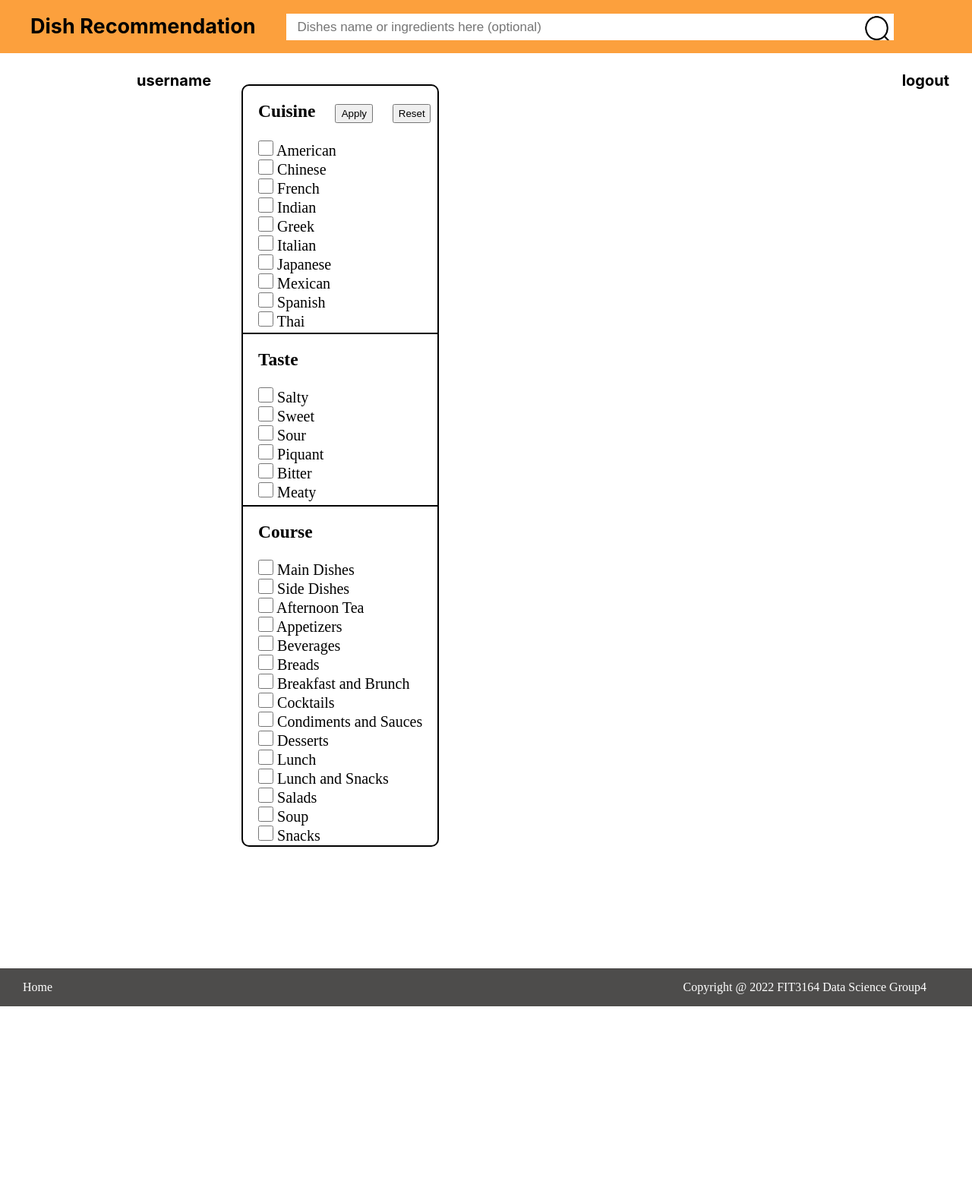
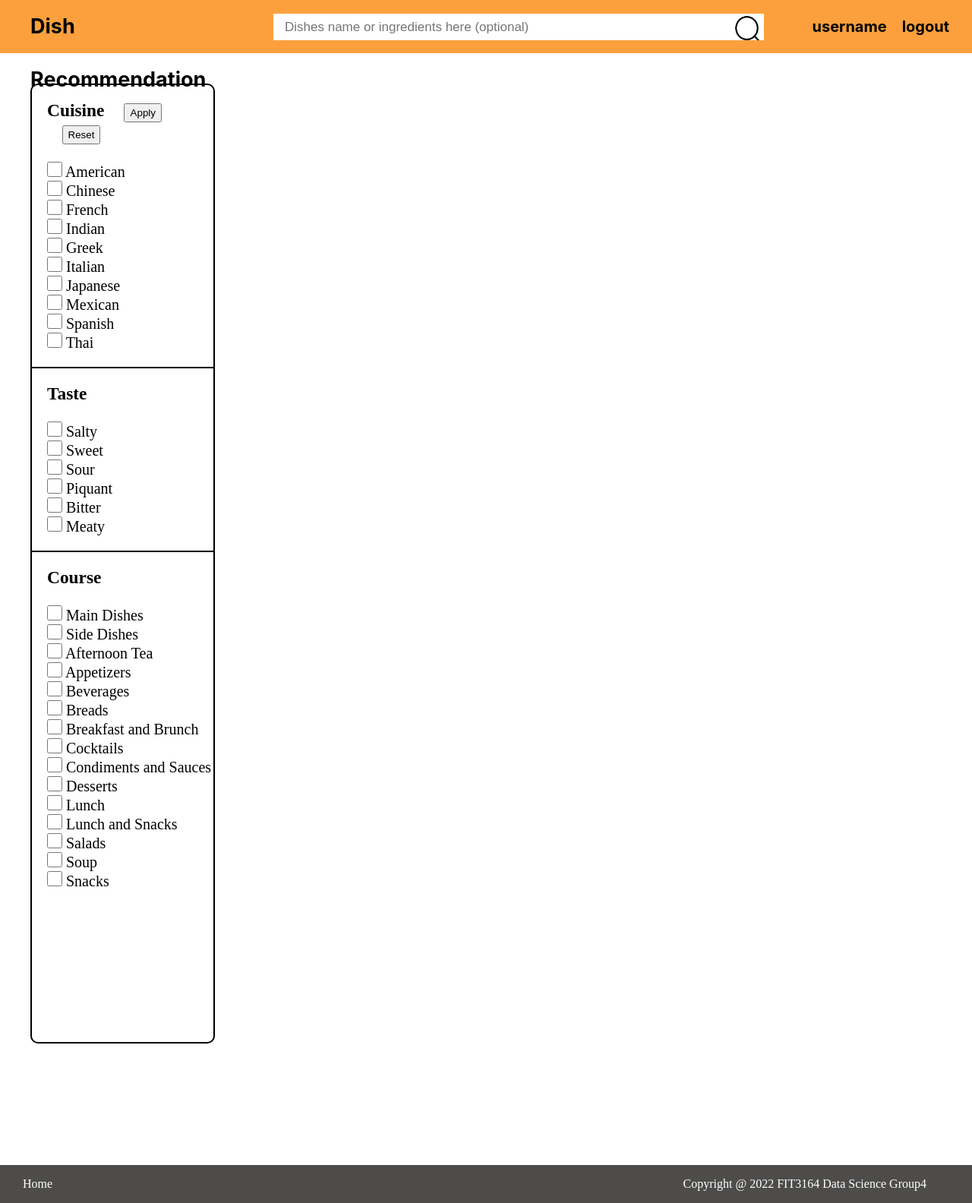
Before and after one commit to Exdragon25/FIT3164_DS4_Project, a Flask app: template templates/searchpage.html in a window 1280 px wide. Shown: the whole page at 76% size. Before the commit the page ends 1325 px from the top, so only its background shows below. Run offline with Flask 2, Linux system fonts and the light colour scheme; the template is opened without the code that fills it, so the values that code supplies are empty.

Commit message:
searchpage reformat the layout

```diff
--- a/static/searchpagestyle.css
+++ b/static/searchpagestyle.css
@@ -32,76 +32,84 @@ li {
 .nav {
     height: 70px;
     background-color: #fc911fdc;
+    display: flex;
+    justify-content: space-between;
 }
 
 .nav .title {
-    float: left;
     line-height: 70px;
-    margin: 0 40px;
     font-size: 27px;
     font-family: 'Inter', serif;
     font-weight: 700;
+    display: inline-block;
+    min-width: 280px;
+    margin-left: 40px;
+    margin-right: 40px;
 }
 .nav .title a {
     color:black;
 }
 
 .nav .searchbox {
-    float: left;
     height: 35px;
-    width: 800px;
+    min-width: 200px;
     margin: 18px 0;
     background-color: #fff;
+    flex: 80%;
+    display: flex;
+    align-items: center;
+    justify-content: space-between;
 }
 
 .nav .searchbox input {
-    float: left;
     height: 35px;
-    width: 745px;
+    min-width: 145px;
     border: none;
     padding-left: 15px;
     color: #726d66dc;
     font-size: 17px;
+    flex: max-content;
+    display: inline-block;
 }
 
 .searchbox button {
-    float: right;
     width: 40px;
     height: 35px;
     border: 0;
     background: url('/static/searchicon.png');
     background-size: cover;
+    display: inline-block;
 }
 
 .nav .user {
-    float: left;
-    margin-left: 180px;
+    margin-left: 5%;
     line-height: 70px;
     font-size: 20px;
     font-family: 'Inter', serif;
     font-weight: 700;
+    display: inline-block;
 }
 
 .nav .logout {
-    float: right;
+    margin-left: 20px;
     margin-right: 30px;
     line-height: 70px;
     font-size: 20px;
     font-family: 'Inter', serif;
     font-weight: 700;
+    display: inline-block;
 }
 
 .filter {
-    height: 1000px;
-    width: 20%;
+    min-height: 1075px;
     border: 2px solid black;
     border-radius: 10px;
-    float: left;
     margin: 40px 40px calc(100% - 1120px);
+    flex: 20%
 }
 
 .filter .cuisine {
-    height: 285px;
+    min-height: 285px;
     border-bottom: 2px solid black;
     padding-left: 20px;
     padding-top: 20px;
@@ -110,16 +118,15 @@ li {
 }
 
 .filter .taste {
-    height: 185px;
+    min-height: 185px;
     border-bottom: 2px solid black;
     padding-left: 20px;
     padding-top: 20px;
     padding-bottom: 20px;
     font-size: 20px;
-    position: relative;
 }
 .filter .course {
-    height: 605px;
+    min-height: 605px;
     padding-left: 20px;
     padding-top: 20px;
     padding-bottom: 20px;
@@ -134,18 +141,20 @@ li {
     width:50px;
     height:25px;
 }
+.rows{
+    width: 100%;
+    display: flex;
+}
 
 .result_left {
-    width: 40%;
-    margin: 70px 70px;
+    margin-top: 70px;
     min-height: calc(100% - 120px);
-    color:black;
+    flex: 40%;
 }
 .result_right {
-    margin: 70px 70px;
-    width: 40%;
+    margin-top: 70px;
     min-height: calc(100% - 120px);
-    float: right;
+    flex: 40%;
 }
 .result_right button{
     margin-top: 30px;
--- a/templates/searchpage.html
+++ b/templates/searchpage.html
@@ -13,20 +13,22 @@
     <div class="nav">
         <div class="title"><a href="/">Dish Recommendation</a></div>
         <div class="searchbox">
-            <input type="text" id ="search" name="search" placeholder="Dishes name or ingredients here (optional)">
+            <input type="text" id="search" name="search" placeholder="Dishes name or ingredients here (optional)">
             <button type="submit" name="submit_button" value="search"></button>
         </div>
         <div class="user">username</div>
         <div class="logout">logout</div>
     </div>
 
+    <div class=rows>
         <!-- filter -->
         <div class="filter">
             <div class="cuisine" id="filter1">
                 <h3>Cuisine
                     <button type="submit" name="submit_button" value="apply">Apply</button>
                     <button type="button" id="resetBtn">Reset</button>
-            </h3><br>
+                </h3>
+                <br>
                 <input type="checkbox" name="cuisine" value="American"/> American<br>
                 <input type="checkbox" name="cuisine" value="Chinese"/> Chinese<br>
                 <input type="checkbox" name="cuisine" value="French"/> French<br>
@@ -88,6 +90,7 @@
                 {% endfor %}
             </ul>
         </div>
+    </div>
 
     <!-- footer -->
     <div class="footer">
```
Also changed, not shown: test.py (+9 -9 lines). Lines whose indentation alone changed are shown as unchanged.
